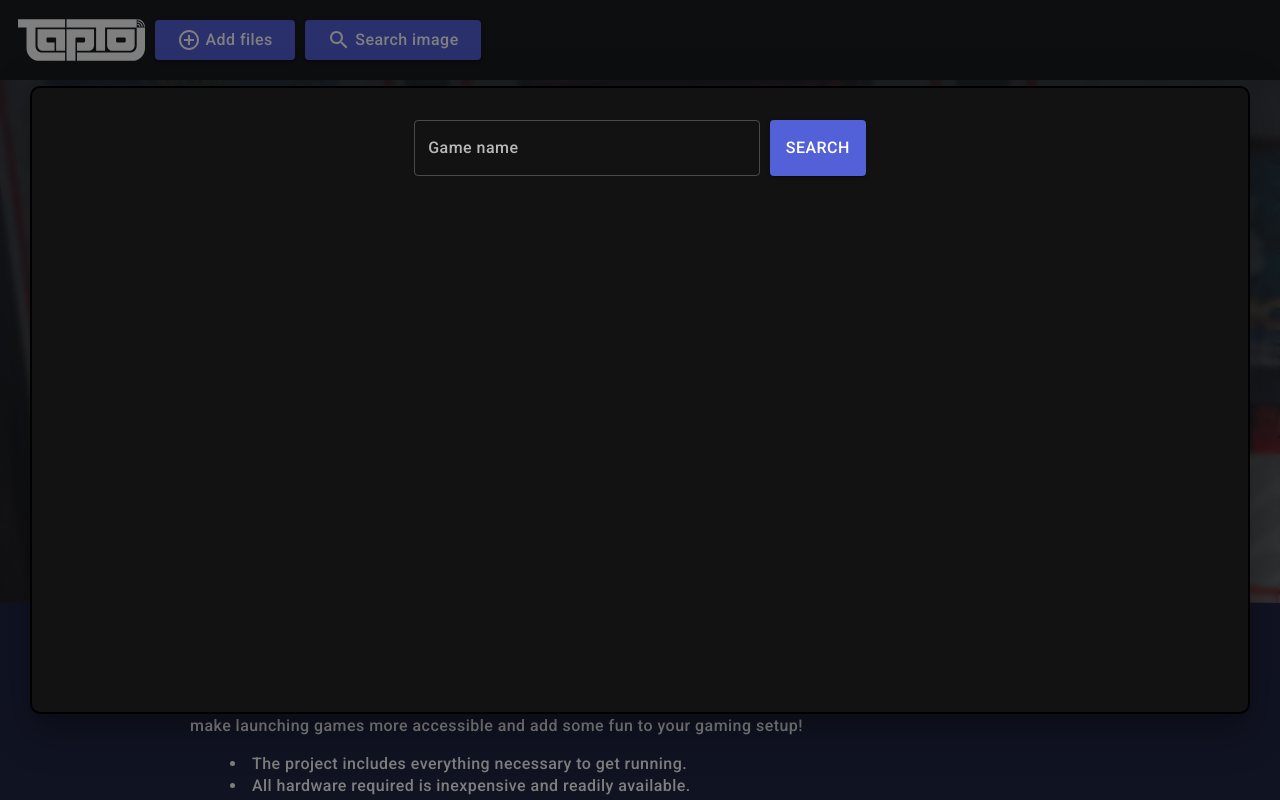
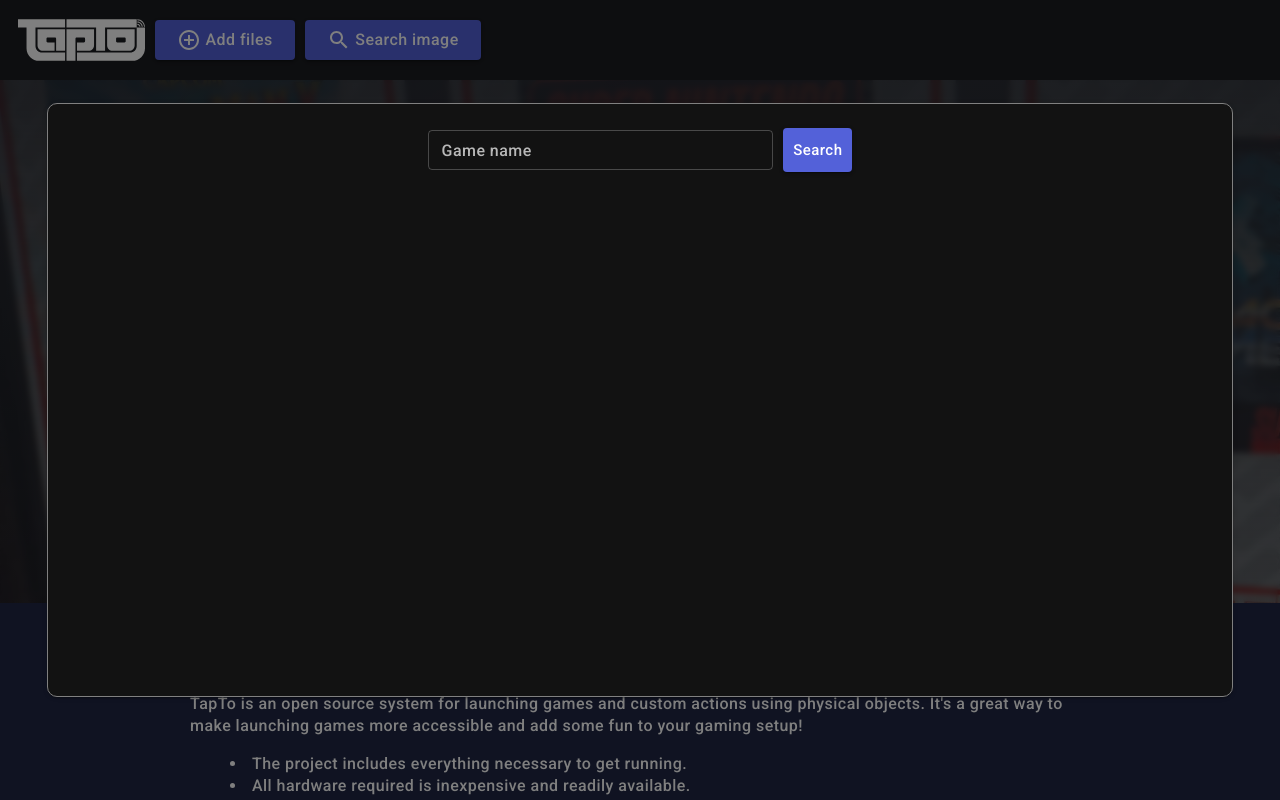
Before and after one commit to TapToCommunity/TapToLabelDesigner, a React (Vite) app: page / in a window 1280 px wide. Both pictures are taken after a click on the button "Search image". Shown: the top 800 px of the page. Built offline with nearby package versions, Linux system fonts and the light colour scheme.

Commit message:
search styled

```diff
--- a/src/App.css
+++ b/src/App.css
@@ -6,3 +6,19 @@
   text-align: center;
   background-color: #292C34;
 }
+
+.horizontalStack {
+  width: 100%;
+  align-items: center;
+  display: flex;
+  flex-direction: row;
+  column-gap: 10px;
+}
+
+.verticalStack {
+  width: 100%;
+  display: flex;
+  flex-direction: column;
+  row-gap: 10px;
+  align-items: center;
+}
--- a/src/components/ImageSearch.tsx
+++ b/src/components/ImageSearch.tsx
@@ -1,12 +1,13 @@
 import Box from '@mui/material/Box';
 import Button from '@mui/material/Button';
-import Grid from '@mui/material/Grid';
 import Modal from '@mui/material/Modal';
 import TextField from '@mui/material/TextField';
 import Typography from '@mui/material/Typography';
 import { useState, type MouseEvent, useTransition } from 'react';
 import { useFileDropperContext } from '../contexts/fileDropper';
-import { CircularProgress, Stack } from '@mui/material';
+import { CircularProgress } from '@mui/material';
+import { boxShadow } from '../constants';
+import './imageSearch.css';
 
 const SEARCH_ENDPOINT = 'https://tapto.wizzo.dev/steamgriddb/api/search/';
 const IMAGE_ENDPOINT = 'https://tapto.wizzo.dev/steamgriddb/api/image/';
@@ -78,56 +79,69 @@ export default function ImageSearch({
     <Modal open={open} onClose={() => setOpen(false)}>
       <Box
         sx={{
+          display: 'flex',
           position: 'absolute',
           top: '50%',
           left: '50%',
           transform: 'translate(-50%, -50%)',
           width: '90%',
           bgcolor: 'background.paper',
-          border: '2px solid #000',
+          border: '1px solid grey',
           height: '70%',
-          boxShadow: 24,
-          p: 4,
           color: 'text.primary',
-          overflow: 'scroll',
+          boxShadow,
+          overflowY: 'scroll',
           borderRadius: '10px',
-          textAlign: 'center',
+          padding: 2,
         }}
       >
-        <Stack spacing={1}>
-          <form onSubmit={executeSearch}>
-            <Stack
-              direction="row"
-              spacing="10px"
-              sx={{ justifyContent: 'center' }}
-            >
+        <div className="verticalStack">
+          <div className="horizontalStack searchHeader">
             <TextField
+              size="small"
               autoComplete="off"
               label="Game name"
               value={searchQuery}
               onChange={(evt) => setSearchQuery(evt.target.value)}
-                style={{ width: '30%' }}
+              style={{ width: '30%', fontWeight: 400, fontSize: 14 }}
+              onKeyDown={(e: any) => e.key === 'Enter' && executeSearch(e)}
             />
-              <Button variant="contained" onClick={executeSearch}>
-                {searching ? <CircularProgress color="secondary" /> : 'Search'}
+            <Button
+              variant="contained"
+              size="small"
+              sx={{
+                boxShadow,
+                fontSize: '0.9375rem',
+                textTransform: 'none',
+                height: '44px',
+              }}
+              onClick={executeSearch}
+            >
+              {searching ? (
+                <CircularProgress color="secondary" size={24} />
+              ) : (
+                <p>Search</p>
+              )}
             </Button>
-            </Stack>
-          </form>
+          </div>
           <Typography variant="h3">
             {searchResults.length > 0 ? searchResults[0].gameName : ''}
           </Typography>
-          <Grid container spacing={1}>
+          <div className="searchResultsContainer horizontalStack">
             {searchResults.map((result) => (
-              <Grid item xs={3} key={result.imageUrl}>
+              <div className="searchResult" key={result.imageUrl}>
                 <img
                   src={result.thumbnailUrl}
                   onClick={(e) => addImage(e, result.imageUrl)}
                   style={{ cursor: 'pointer' }}
                 />
-              </Grid>
+              </div>
             ))}
-          </Grid>
-        </Stack>
+            {new Array(searchResults.length % 4).fill(0).map(() => (
+              <div className="searchResult" />
+            ))}
+          </div>
+        </div>
       </Box>
     </Modal>
   );
--- /dev/null
+++ b/src/components/imageSearch.css
@@ -0,0 +1,20 @@
+.searchHeader {
+  max-height: 64px;
+  padding: 8px;
+  justify-content: center;
+}
+
+.searchResultsContainer {
+  flex-wrap: wrap;
+  row-gap: 24px;
+  column-gap: 24px;
+  justify-content: space-between;
+}
+
+.searchResult {
+  width: 22%
+}
+
+.searchResult img {
+  width: 100%
+}
```
Lines whose indentation alone changed are shown as unchanged.
